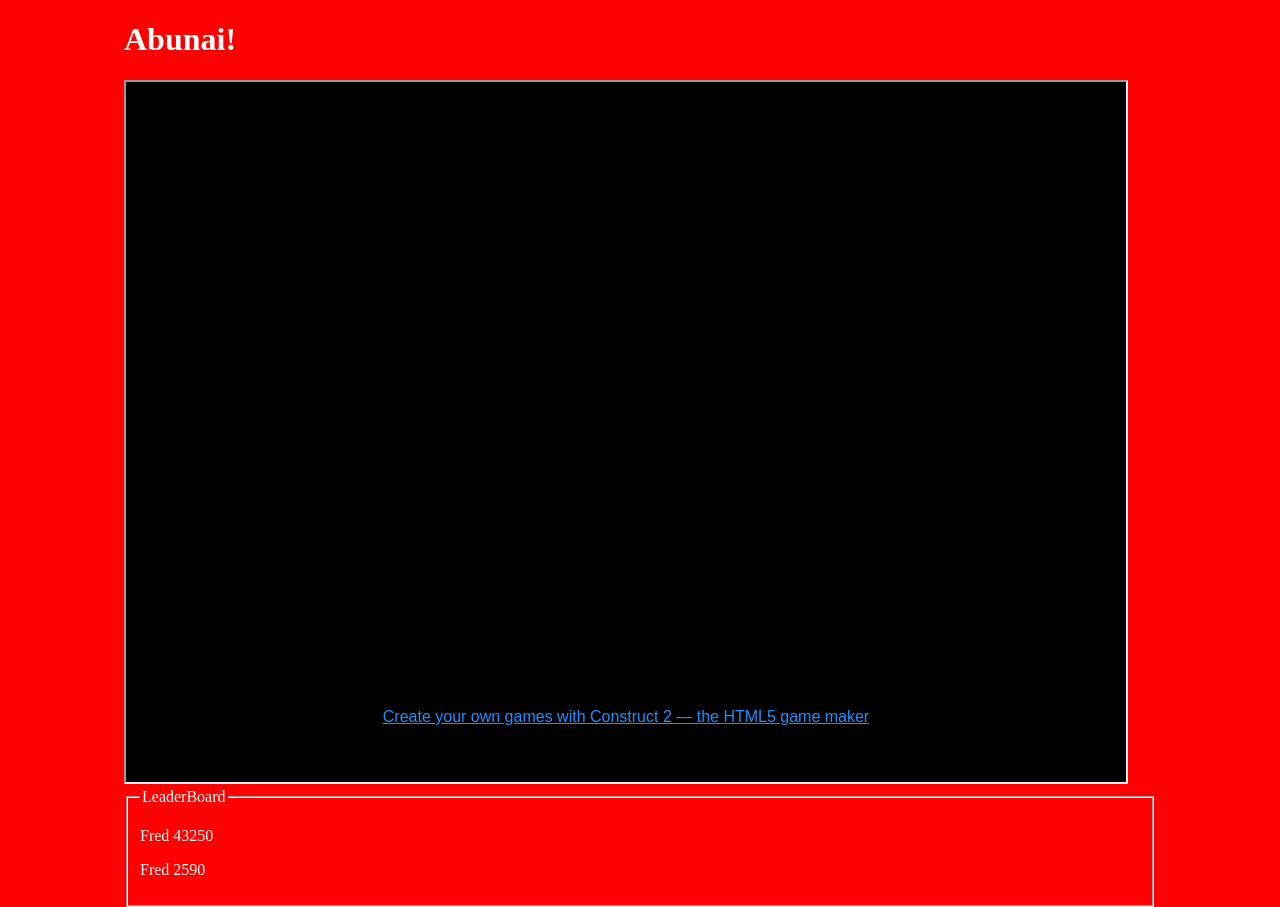
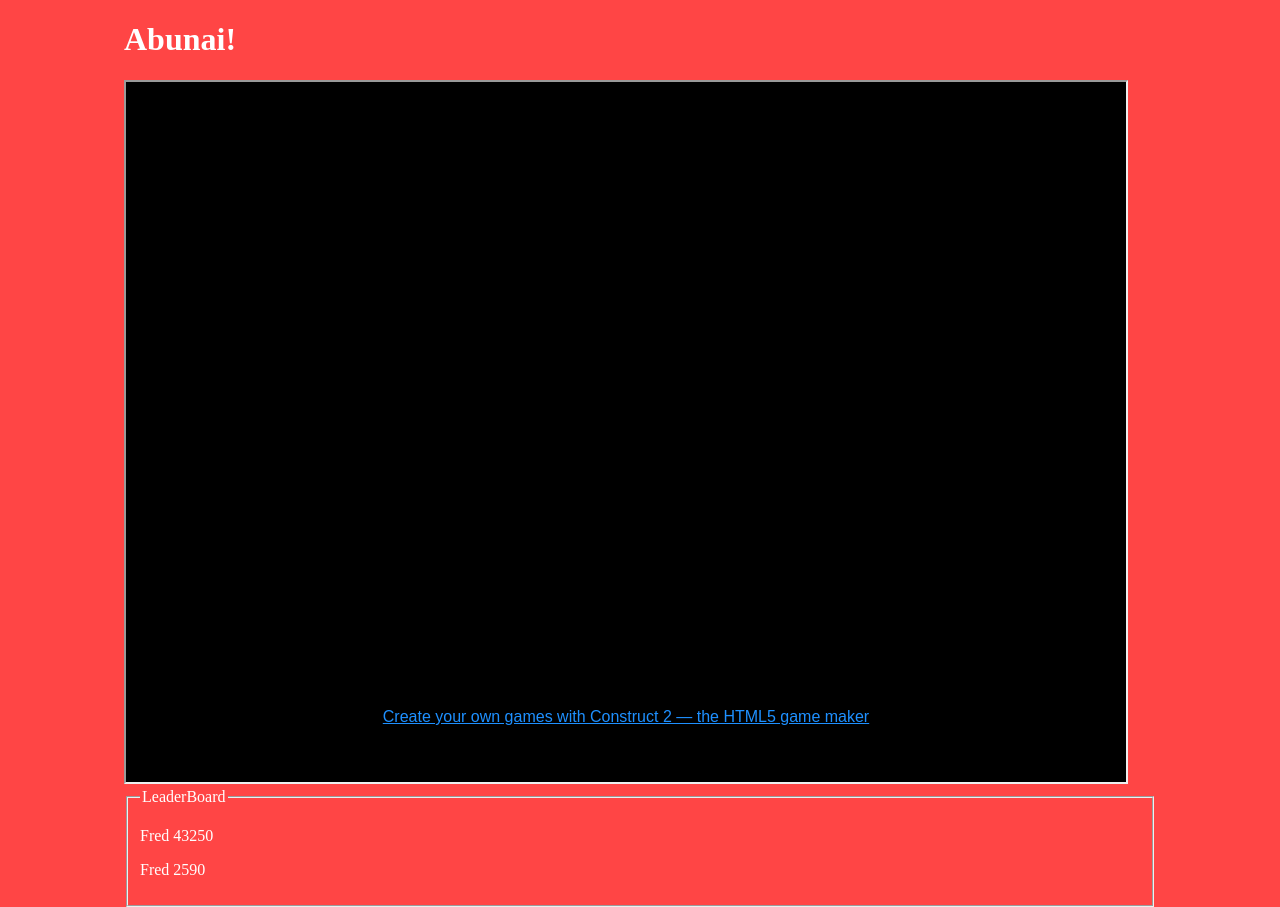
Before and after one commit to Frederick-Iyela/web-app, a PHP site: page / in a window 1280 px wide. Run offline with PHP 8.4, Linux system fonts and the light colour scheme; data comes from the database, SQL or seed files in the repository; some libraries are stand-ins or nearby versions.

Commit message:
Modified CSS

```diff
--- a/css/general.css
+++ b/css/general.css
@@ -2,7 +2,7 @@
 /* CSS Document */
 
 html{
-	background-color:#FF0000;
+	background-color:#FF4545;
 	color: #FFF;
 }
 
```
